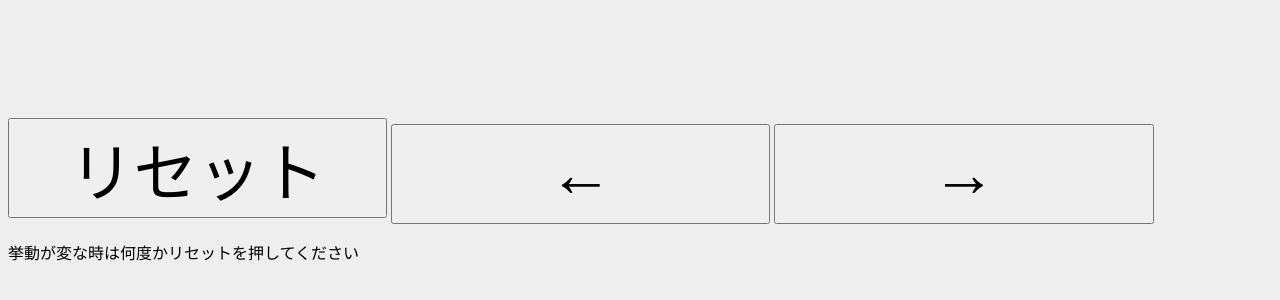
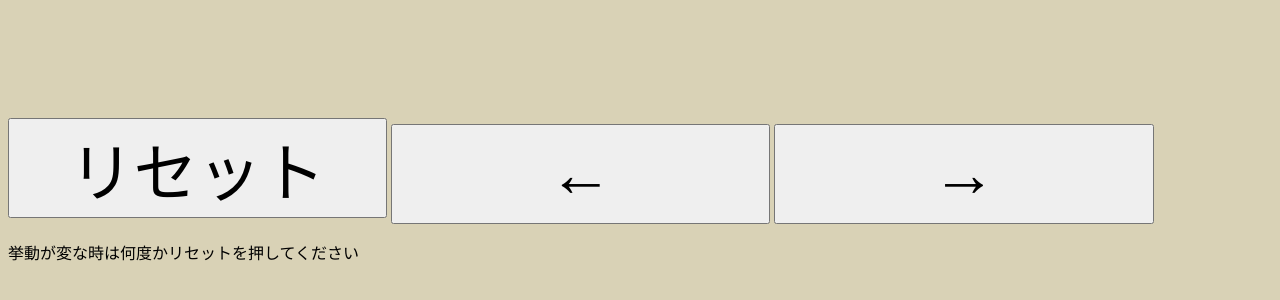
Before and after one commit to miyamonz/hitohudegaki, a plain HTML site: page index.html in a window 1280 px wide. Shown: the part 400-700 px from the top of the page. Drawn offline with Linux system fonts and the light colour scheme.

Commit message:
背景色変更

```diff
--- a/style.css
+++ b/style.css
@@ -1,5 +1,5 @@
 body {
-    background: #eee;
+    background: #d9d2b6;
 }
 button {
     width: 30%;
```
